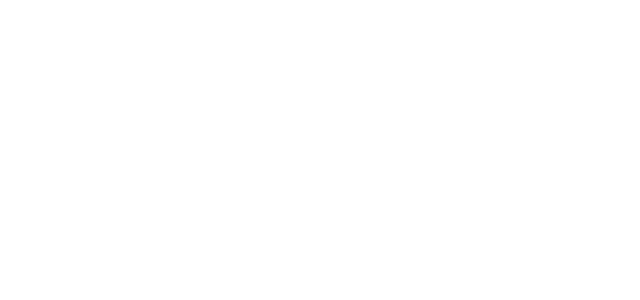
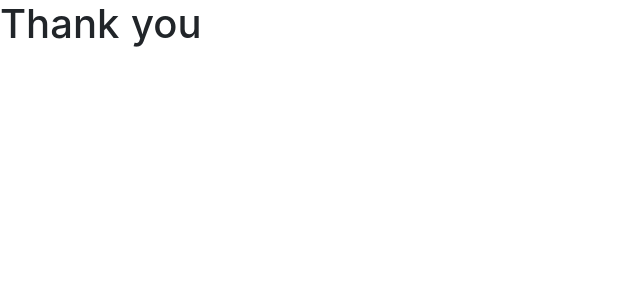
Before and after one commit to ezl/agentreviews, a Nuxt app: page /thankyou in a window 1280 px wide. Before the commit this address had no page. Shown: the top 300 px of the page, without its empty margins (0-640 px from the left). Built offline with nearby package versions, Linux system fonts and the light colour scheme.

Commit message:
redirect to thank you page after form submission

```diff
--- a/pages/index.vue
+++ b/pages/index.vue
@@ -317,6 +317,7 @@ export default {
         email: this.email
       })
       this.submittingEmail = false
+      this.$router.push({ path: 'thankyou' })
     }
   }
 }
--- /dev/null
+++ b/pages/thankyou.vue
@@ -0,0 +1,22 @@
+<template>
+  <div>
+    <h1>Thank you</h1>
+  </div>
+</template>
+
+<script>
+export default {
+  head() {
+    return {
+      title: 'Thank you'
+    }
+  },
+  components: {},
+  data() {
+    return {}
+  },
+  methods: {}
+}
+</script>
+
+<style scoped></style>
```
